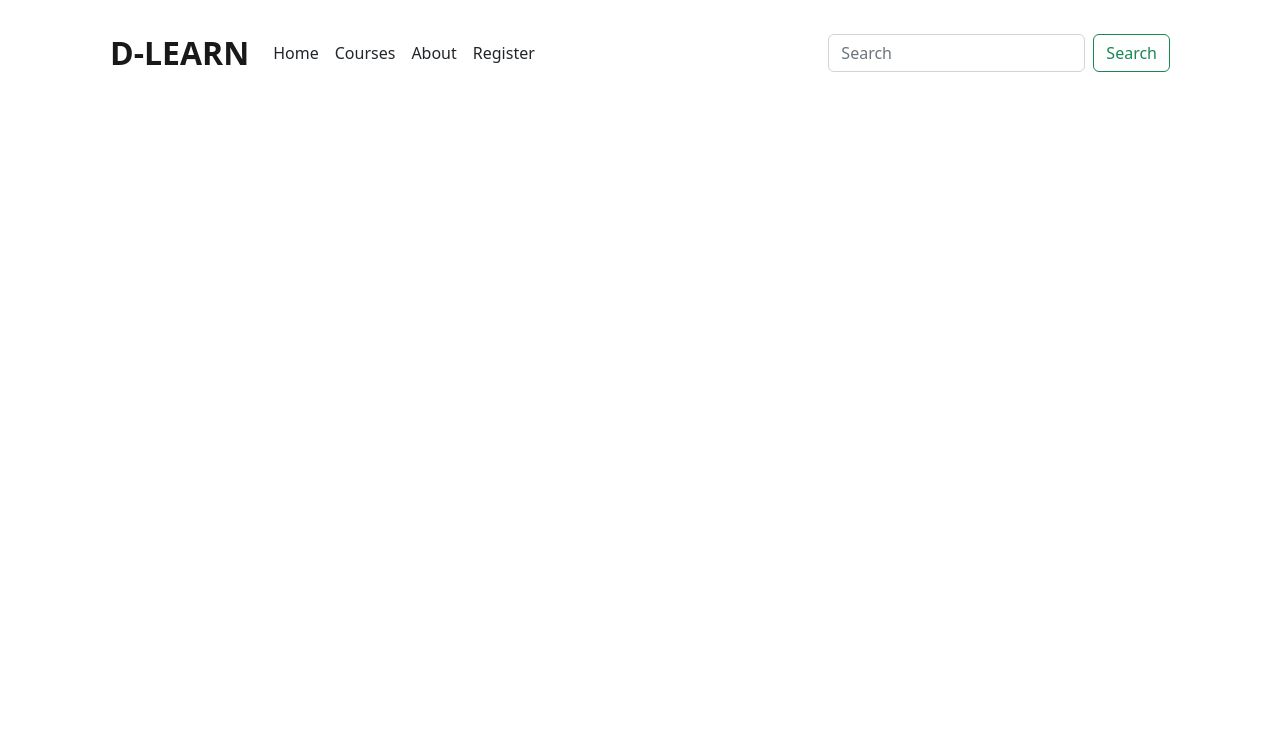
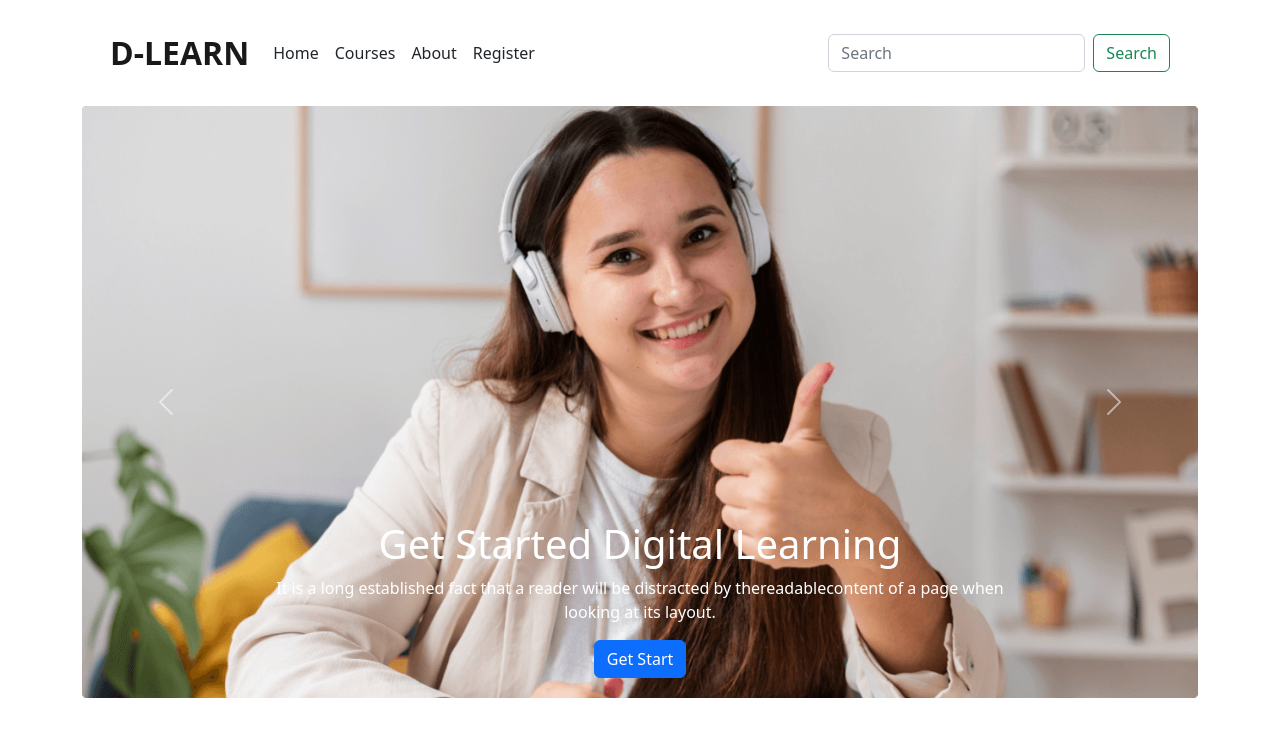
Before and after one commit to Tauhidul-IR/digital_learning, a plain HTML site: page index.html in a window 1280 px wide. Drawn offline with Linux system fonts and the light colour scheme.

Commit message:
banner section

```diff
--- a/index.html
+++ b/index.html
@@ -46,6 +46,60 @@
                     </div>
                 </nav>
             </section>
+            <!-- menu-section END-->
+
+            <!-- Banner-section -->
+            <section>
+                <div id="carouselExampleCaptions" class="carousel slide" data-bs-ride="false">
+                    <div class="carousel-inner">
+                        <div class="carousel-item active">
+                            <img src="images/cover/cover-1.png" class="d-block w-100" alt="...">
+                            <div class="carousel-caption  p-0">
+                                <h1 class="fs-1">Get Started Digital Learning</h1>
+                                <p class="fs-6  d-none d-sm-block ">It is a long established fact that a reader will be
+                                    distracted by thereadablecontent of a page when
+                                    looking at its
+                                    layout.</span>
+                                </p>
+                                <button type="button" class="btn btn-primary fs-6">Get
+                                    Start</button>
+
+                            </div>
+                        </div>
+                        <div class="carousel-item">
+                            <img src="images/cover/cover-3.jpg" class="d-block w-100" alt="...">
+                            <div class="carousel-caption ">
+                                <h1>Get Started Digital Learning</h1>
+                                <p>It is a long established fact that a reader will be distracted by the readable
+                                    content of a page when looking at its layout.</p>
+                                <button type="button" class="btn btn-primary">GET START</button>
+                            </div>
+                        </div>
+                        <div class="carousel-item">
+                            <img src="images/cover/cover-1.png" class="d-block w-100" alt="...">
+                            <div class="carousel-caption ">
+                                <h1>Get Started Digital Learning</h1>
+                                <p>It is a long established fact that a reader will be distracted by the readable
+                                    content of a page when looking at its layout.</p>
+                                <button type="button" class="btn btn-primary">GET START</button>
+                            </div>
+                        </div>
+                    </div>
+                    <button class="carousel-control-prev" type="button" data-bs-target="#carouselExampleCaptions"
+                        data-bs-slide="prev">
+                        <span class="carousel-control-prev-icon" aria-hidden="true"></span>
+                        <span class="visually-hidden">Previous</span>
+                    </button>
+                    <button class="carousel-control-next" type="button" data-bs-target="#carouselExampleCaptions"
+                        data-bs-slide="next">
+                        <span class="carousel-control-next-icon" aria-hidden="true"></span>
+                        <span class="visually-hidden">Next</span>
+                    </button>
+                </div>
+            </section>
+
+
+            <!-- Banner-section END-->
         </div>
     </header>
     <!-- header-section  END-->
```
